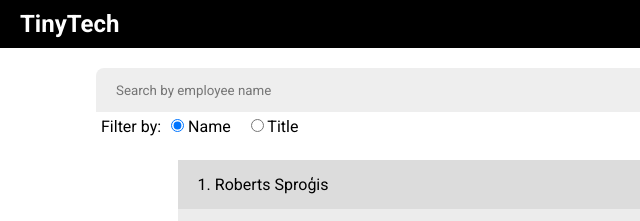
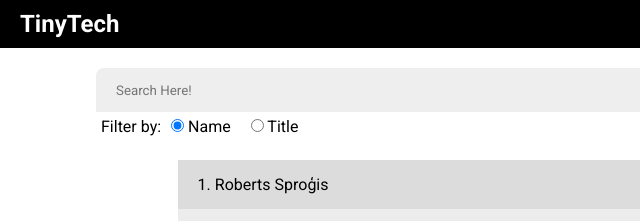
Before and after one commit to traktoors/employee-list-task, a plain HTML site: page index.html in a window 1280 px wide. Shown: the top 221 px of the page, 0-640 px from the left. Drawn offline with Linux system fonts and the light colour scheme.

Commit message:
Fixed search bar always showing "Search by employee name"

```diff
--- a/index.html
+++ b/index.html
@@ -17,7 +17,7 @@
   </nav>
   <div class="container-w90">
     <div class="search-box">
-      <input type="text" id="employee-search-field" placeholder="Search by employee name" />
+      <input type="text" id="employee-search-field" placeholder="Search Here!" />
       <span class="fas fa-search"></span>
     </div>
     <div id="filter-types">
```
